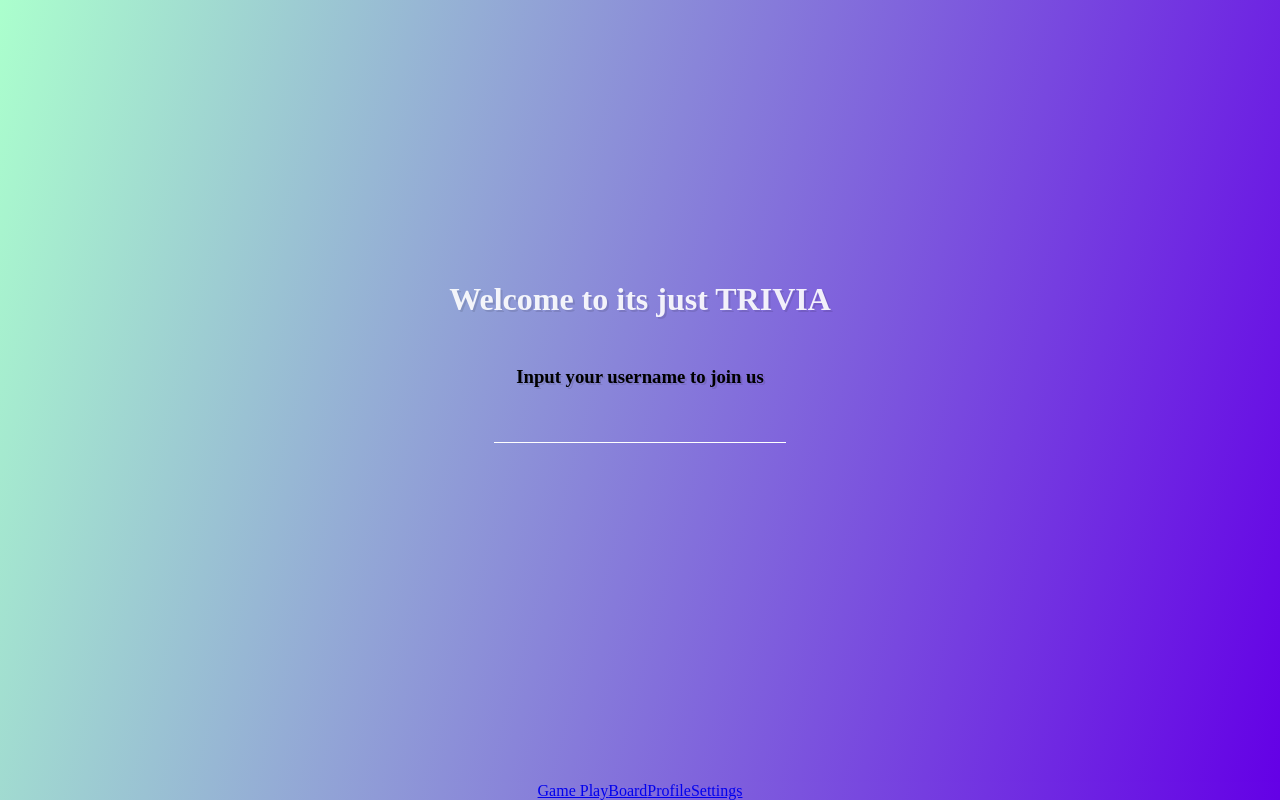
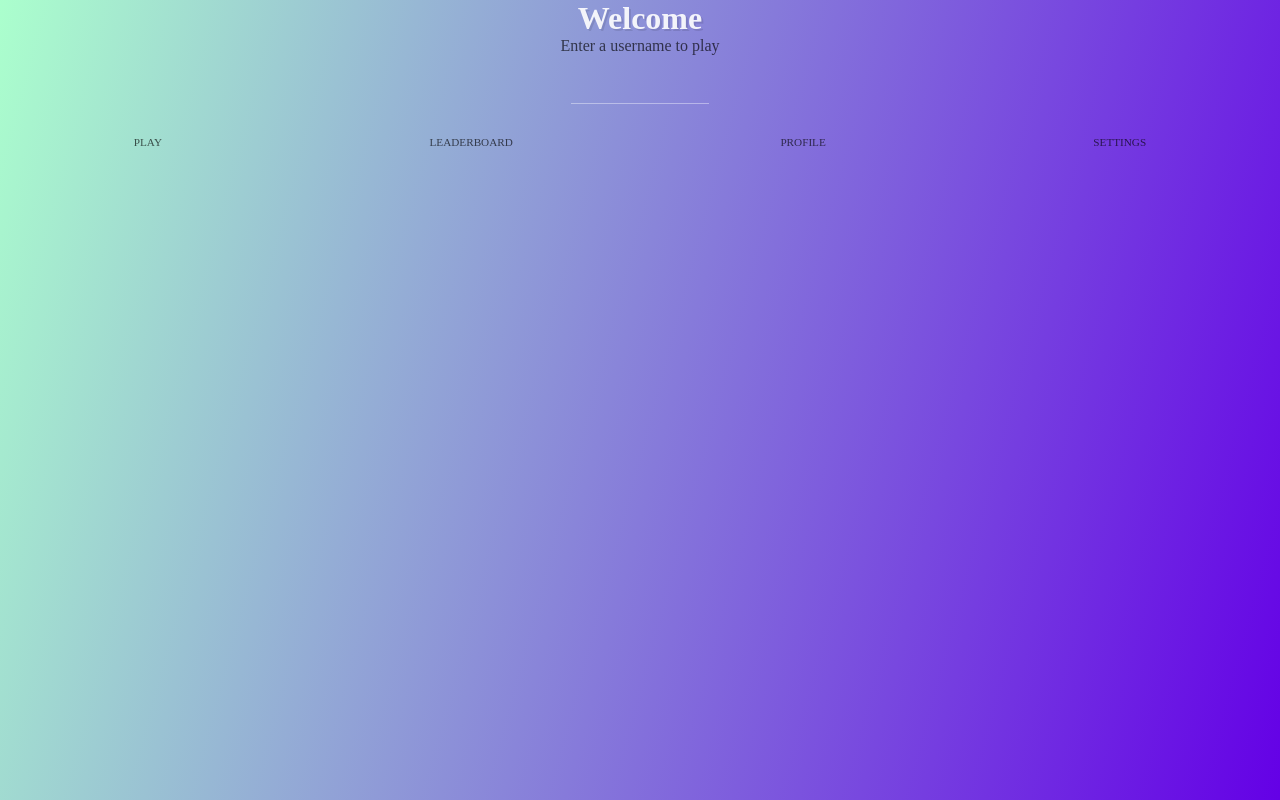
Before and after one commit to WajuAbolarin/trivia, a Vue app: page / in a window 1280 px wide. Built offline with nearby package versions, Linux system fonts and the light colour scheme; no server answers.

Commit message:
Start Cleanup

```diff
--- a/src/assets/css/footer.css
+++ /dev/null
@@ -1,5 +0,0 @@
-  footer{
-    padding: 20px;
-    text-align: center;
-    font-weight:bold;
-  }
--- a/src/assets/css/framework.css
+++ /dev/null
@@ -1,31 +0,0 @@
-*{
-    margin: 0;
-    padding:0;
-    box-sizing: border-box;
-  }
-  body{
-    background: linear-gradient(105deg, #ABFFCD 0, #6400E6 100%);/* W3C */
-  }
-  .primary-text{
-    color: rgba(255,255,255,0.9);
-  }
-  .black {
-    color: rgba(0,0,0,0.65);
-  }
-  .alt-text{
-     color: rgba(250, 210, 98,0.9);
-  }
-  .shadow {
-    box-shadow: 2px 2px 2px rgba(0,0,0,0.3);
-  }
-  .text-shadow {
-    text-shadow: 2px 2px 0 rgba(0,0,0,0.1);
-  }
-  .wrapper{
-    background: linear-gradient(105deg, #ABFFCD 0, #6400E6 100%);/* W3C */
-    height: 100vh;
-    width: 100vw;
-    display: flex;
-    justify-content:center;
-    align-items:center;
-  }
--- a/src/assets/css/index.css
+++ /dev/null
@@ -1,5 +0,0 @@
-@import url("framework.css");
-@import url("header.css");
-@import url("question.css");
-@import url("leaderboard.css");
-@import url("footer.css");
--- a/src/assets/css/leaderboard.css
+++ /dev/null
@@ -1,57 +0,0 @@
-aside.leaderboard{
-    display: flex;
-    flex-direction: column;
-    /* just for */
-    background: transparent;
-    border: 2px solid rgba(255,255,255,0.2);
-    width: 30%;
-    padding: 2px;
-
-    font-weight: bold;
-    color: rgba(255,255,255,0.7);
-    background: rgba(255,255,255,0.2);
-    border-radius: 10px;
-    cursor: pointer;
-  }
-  .leaderboard p {
-    font-size: 18px;
-    margin-bottom: 5px;
-    color: #FFE16B;
-    text-align: center;
-    text-transform: uppercase;
-  }
-  .leaderboard ul{
-    display: flex;
-    flex-direction: column;
-    justify-content: space-between;
-    list-style: none;
-  }
-  .shadow {
-    box-shadow: 2px 2px 2px rgba(0,0,0,0.3);
-  }
-  .leaderboard ul li {
-    display: flex;
-    flex-direction: row;
-    justify-content: space-between;
-    align-items: baseline;
-    padding: 5%;
-    border-bottom: 1px solid rgba(0,0,0,0.3);
-    border-radius:5px;
-
-  }
-  .scores-list span.name {
-    margin-right: auto;
-    font-weight: bolder;
-    font-size: 14px;
-  }
-  .scores-list span.score {
-    color:#FFE16B;
-    font-weight: bold;
-    font-size: 20px;
-  }
-  span.score{
-    margin-right: 0;
-  }
-  .text-shadow {
-    text-shadow: 2px 2px 0 rgba(0,0,0,0.1);
-  }
--- a/src/assets/framework.css
+++ b/src/assets/framework.css
@@ -3,16 +3,22 @@
   padding:0;
   box-sizing: border-box;
 }
+:root {
+  font-size: 16px;
+}
 body{
   min-height: 100vh;
   overflow-x: hidden;
-    background: linear-gradient(105deg, #ABFFCD 0, #6400E6 100%) no-repeat; /* W3C */
+  background: linear-gradient(105deg, #ABFFCD 0, #6400E6 100%) no-repeat;
 }
 .primary-text{
   color: rgba(255,255,255,0.9);
 }
 .centered-text{
   text-align: center;
+}
+.text-bold{
+  font-weight: bold;
 }
 .black {
   color: rgba(0,0,0,0.65);
@@ -26,11 +32,18 @@
 .text-shadow {
   text-shadow: 2px 2px 0 rgba(0,0,0,0.1);
 }
-  .wrapper{
-    background: linear-gradient(105deg, #ABFFCD 0, #6400E6 100%);/* W3C */
-    height: 100vh;
-    width: 100vw;
-    display: flex;
-    justify-content:center;
-    align-items:center;
+.input-field{
+  outline: none;
+  border:none;
+  background: transparent;
+  border-bottom: .8px solid rgba(255,255,255,0.4);
+  font-size: 1.2em;
+  font-weight: 700;
+  font-style: italic;
+  letter-spacing: 0.12em;
 }
+a{
+  color: rgba(0,0,0,0.65);
+  text-decoration: none;
+}
+@import './_spacing.css'
--- a/src/components/FooterMenu.vue
+++ b/src/components/FooterMenu.vue
@@ -1,10 +1,18 @@
 <template>
-  <div>
-    <ul>
-      <router-link to="/game">Game Play</router-link>
-      <router-link to="/leaderboard">Board</router-link>
-      <router-link to="/">Profile</router-link>
-      <router-link to="/">Settings</router-link>
+  <div class="footer-menu--wrapper">
+    <ul class="footer-menu">
+      <li class="footer-menu__item">
+        <router-link to="/game">Play</router-link>
+      </li>
+      <li class="footer-menu__item">
+        <router-link to="/leaderboard">leaderboard</router-link>
+      </li>
+      <li class="footer-menu__item">
+        <router-link to="/">Profile</router-link>
+      </li>
+      <li class="footer-menu__item">
+        <router-link to="/">Settings</router-link>
+      </li>
     </ul>
   </div>
 </template>
@@ -17,4 +25,16 @@ export default {
 
 <style>
 
+ .footer-menu{
+   list-style: none;
+   display: flex;
+   justify-content: space-around;
+ }
+  .footer-menu__item{
+    font-size: 0.7em;
+  }
+  .footer-menu__item a{
+    text-transform: uppercase;
+  }
+
 </style>
--- a/src/views/SignIn.vue
+++ b/src/views/SignIn.vue
@@ -1,14 +1,14 @@
 <template>
-  <div class="wrapper home-wrapper">
-    <h1 class="primary-text text-shadow centered-text">Welcome to its just TRIVIA</h1>
-    <h3 class="text-shadow">Input your username to join us</h3>
-    <form @submit.prevent="submitForm">
-      <input type="text" v-model.lazy="username" class="input-field centered-text alt-text">
+  <div class="sign-in-wrapper">
+    <h1 class="primary-text text-shadow centered-text">Welcome</h1>
+    <p class="centered-text black mt-3">Enter a username to play</p>
+    <form @submit.prevent="submitForm" class="auth-form">
+      <input type="text" v-model.lazy="username" class="input-field centered-text alt-text username-input">
     </form>
 
     <small class="primary-text" v-if="validationMessage" v-text="validationMessage"></small>
     <button v-if="showSignIn" @click="signInWithGoogle"> Sign in with Google </button>
-    <p v-if="usernameIsValid">Get Started <router-link to="/game" tag="span" class="forward-arrow">&#8594;</router-link></p>
+    <p v-if="usernameIsValid" class="black">Get Started <router-link to="/game" tag="span" class="forward-arrow">&#8594;</router-link></p>
   </div>
 </template>
 
@@ -96,7 +96,7 @@ export default {
       },
 
       async linkUserAccount() {
-
+        /** @todo get log the user in using their credential and then link their account */
         console.log('linking with Google')
 
         this.showSignIn = false
@@ -181,29 +181,22 @@ export default {
 </script>
 
 <style >
-p.begin {
-  font-size: 2rem;
-  cursor: pointer;
+.sign-in-wrapper{
+  justify-self: center;
+  display: flex;
+  flex-direction: column;
+  justify-content: center;
+  align-items: center;
 }
-.forward-arrow{
-  font-size: 1.5rem;
-  vertical-align: middle;
-  cursor: pointer;
-  padding: 5px;
+.auth-form{
+  display: flex;
+  flex-direction: column;
+  justify-content: center;
+  align-items: center;
+  margin: 2em auto;
 }
-.home-wrapper{
-  flex-direction: column;
-}
-.home-wrapper *{
-  margin-bottom: 1.5em;
-}
-.input-field{
-  outline: none;
-  border:none;
-  background: transparent;
-  border-bottom: .8px solid white;
-  font-size: 1.4em;
-  font-style: italic;
-  letter-spacing: 0.12em;
+.username-input{
+  font-size: 0.9em;
+  width: 70%;
 }
 </style>
--- a/src/views/SignUp.vue
+++ b/src/views/SignUp.vue
@@ -54,29 +54,4 @@ export default {
 </script>
 
 <style >
-p.begin {
-  font-size: 2rem;
-  cursor: pointer;
-}
-.forward-arrow{
-  font-size: 1.5rem;
-  vertical-align: middle;
-  cursor: pointer;
-  padding: 5px;
-}
-.home-wrapper{
-  flex-direction: column;
-}
-.home-wrapper *{
-  margin-bottom: 1.5em;
-}
-.input-field{
-  outline: none;
-  border:none;
-  background: transparent;
-  border-bottom: .8px solid white;
-  font-size: 1.4em;
-  font-style: italic;
-  letter-spacing: 0.12em;
-}
 </style>
```
Also changed, not shown: src/assets/css/header.css (deleted, +0 -56 lines), src/assets/css/question.css (deleted, +0 -51 lines). Lines whose indentation alone changed are shown as unchanged.
